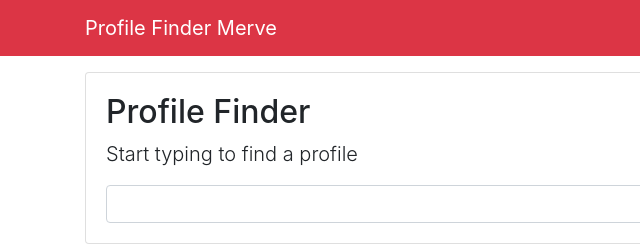
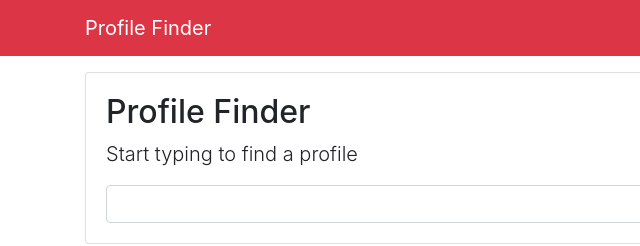
Before and after one commit to mervebilic/RestfulApi, a plain HTML site: page index.html in a window 1280 px wide. Shown: the full height of the page, 0-640 px from the left. Drawn offline with nearby package versions, Linux system fonts and the light colour scheme.

Commit message:
merve remove

```diff
--- a/index.html
+++ b/index.html
@@ -16,7 +16,7 @@
 
         <div class="container">
             <a href="#" class="navbar-brand">
-                Profile Finder Merve
+                Profile Finder
             </a>
         </div>
 
```
